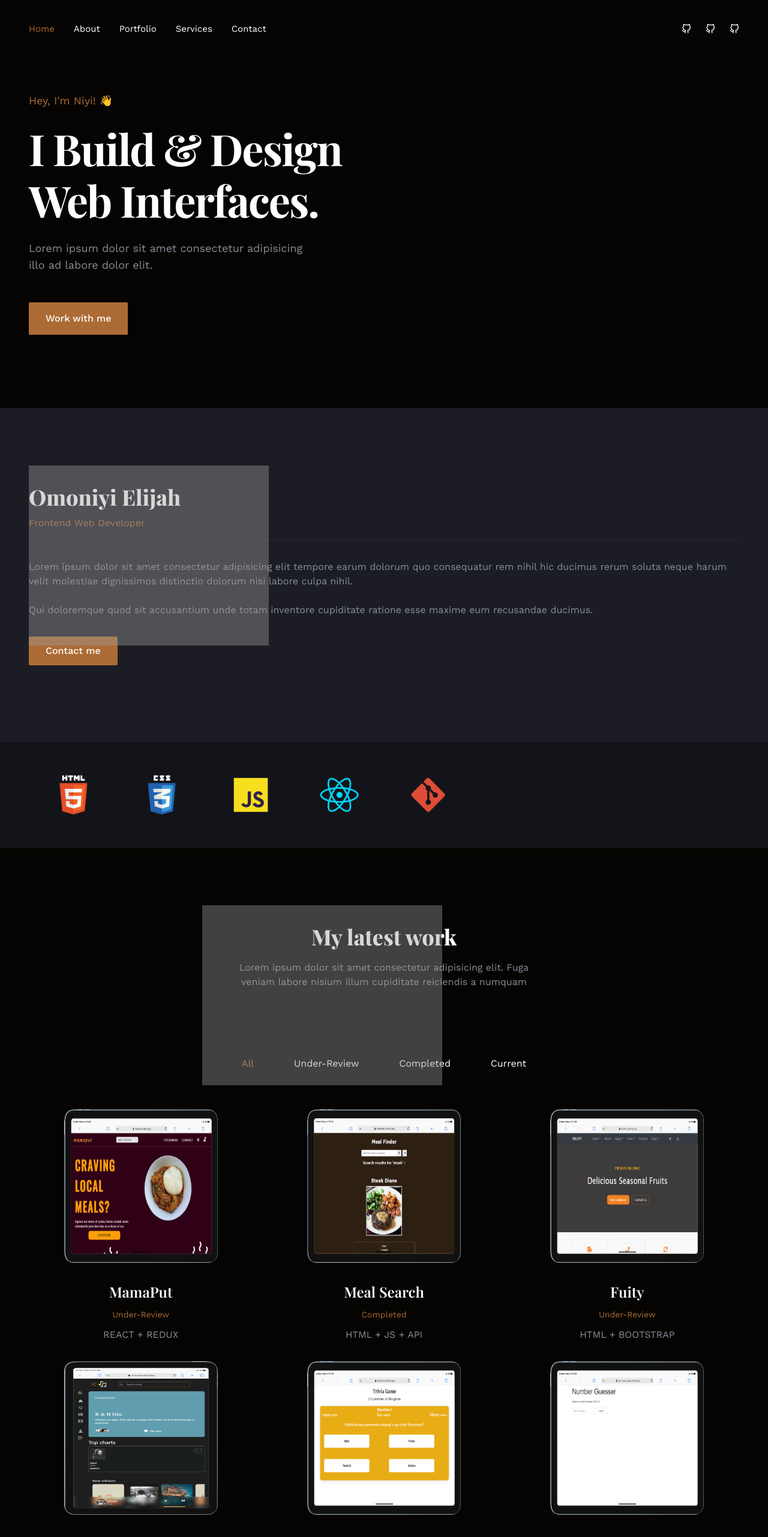
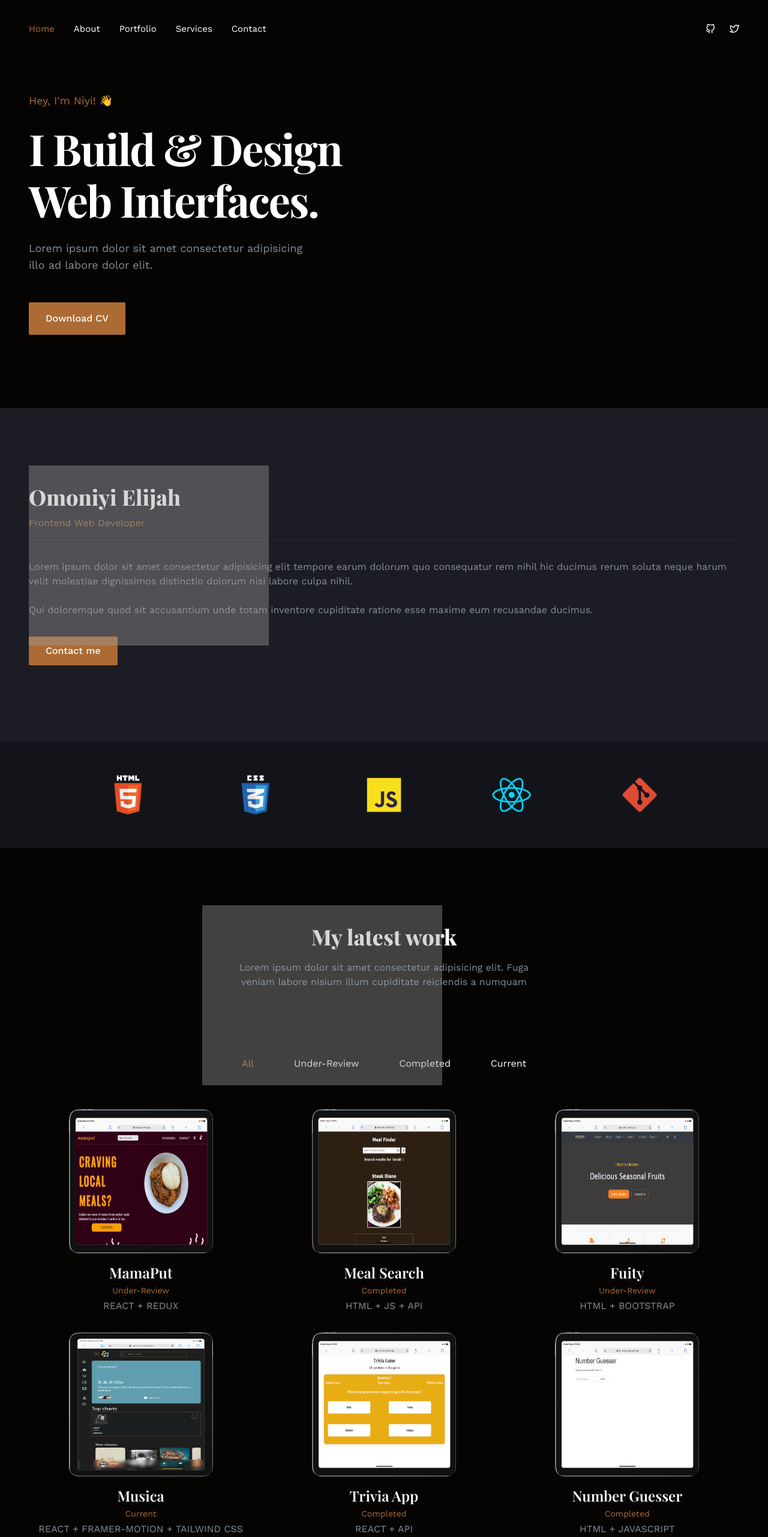
Before and after one commit to niyicodes/MyPortfolio, a React (Vite) app: page / in a window 1280 px wide. Shown: the top 2562 px of the page at 60% size. Built offline with nearby package versions, Linux system fonts and the light colour scheme; grey boxes are pictures that could not be loaded; a web font is replaced by a local one.

Commit message:
more changes

```diff
--- a/package.json
+++ b/package.json
@@ -13,6 +13,7 @@
     "react": "^18.2.0",
     "react-dom": "^18.2.0",
     "react-icons": "^4.6.0",
+    "react-router-dom": "^6.4.2",
     "react-scroll": "^1.8.8"
   },
   "devDependencies": {
--- a/src/Components/Footer.jsx
+++ b/src/Components/Footer.jsx
@@ -1,10 +1,6 @@
 import React from 'react';
+import Socials from './Socials';
 
-// import social data
-// import { social } from '../data';
-
-// import logo
-// import Logo from '../assets/img/logo.svg';
 
 const Footer = () => {
   return (
@@ -12,14 +8,7 @@ const Footer = () => {
       <div className='container mx-auto'>
         <div className='flex flex-col lg:flex-row space-y-6 lg:space-y-0 items-center justify-between'>
           <div className='flex space-x-6 items-center justify-center'>
-            {/* {social.map((item, index) => {
-              const { href, icon } = item;
-              return (
-                <a className='text-accent text-base' href={href} key={index}>
-                  {icon}
-                </a>
-              );
-            })} */}
+            <Socials />
           </div>
           <div>
             {/* <img src={Logo} alt='' /> */}
--- a/src/Components/Header.jsx
+++ b/src/Components/Header.jsx
@@ -31,7 +31,7 @@ const Header = () => {
           <Nav />
         </div>
         {/* Socials */}
-        <div className='hidden lg:block'>
+        <div className='hidden md:block'>
           <Socials />
         </div>
         {/* nav mobile*/}
--- a/src/Components/Hero.jsx
+++ b/src/Components/Hero.jsx
@@ -1,4 +1,4 @@
-import React from 'react';
+import React from "react";
 
 // import woman image
 // import WomanImg from '../assets/img/banner-woman2.webp';
@@ -6,25 +6,28 @@ import React from 'react';
 const Hero = () => {
  return (
   <section
-      id='home'
-      className='lg:h-[85vh] flex items-center bg-primary lg:bg-cover lg:bg-center lg:bg-no-repeat py-32 lg:py-0 overflow-hidden'
+   id="home"
+   className="lg:h-[85vh] flex items-center bg-primary lg:bg-cover lg:bg-center lg:bg-no-repeat py-32 lg:py-0 overflow-hidden"
   >
-      <div className='container mx-auto h-full'>
-        <div className='flex items-center h-full pt-8'>
-          <div className='flex-1 flex flex-col items-center lg:items-start'>
-            <p className='text-lg text-accent text-md mb-[22px]'>
-              Hey, I'm Niyi! 👋
-            </p>
-            <h1 className='text-4xl leading-[44px] md:text-5xl md:leading-tight lg:text-7xl lg:leading-[1.2] font-bold md:tracking-[-2px]'>
+   <div className="container mx-auto h-full">
+    <div className="flex items-center h-full pt-8">
+     <div className="flex-1 flex flex-col items-center lg:items-start">
+      <p className="text-lg text-accent text-md mb-[22px]">Hey, I'm Niyi! 👋</p>
+      <h1 className="text-4xl leading-[44px] md:text-5xl md:leading-tight lg:text-7xl lg:leading-[1.2] font-bold md:tracking-[-2px]">
        I Build & Design <br /> Web Interfaces.
       </h1>
-            <p className='pt-4 pb-8 md:pt-6 md:pb-12 max-w-[480px] text-lg text-center lg:text-left'>
-              Lorem ipsum dolor sit amet consectetur adipisicing illo ad labore
-              dolor elit.
+      <p className="pt-4 pb-8 md:pt-6 md:pb-12 max-w-[480px] text-lg text-center lg:text-left">
+       Lorem ipsum dolor sit amet consectetur adipisicing illo ad labore dolor
+       elit.
       </p>
-            <button className='btn btn-md bg-accent hover:bg-secondary-hover md:btn-lg transition-all'>
-              Work with me
-            </button>
+      <a
+       target="_blank"
+       className="btn btn-md bg-accent hover:bg-secondary-hover md:btn-lg transition-all"
+       href="https://drive.google.com/file/d/1vqHQQ8Jv6QrSRXsio4TIuInGzqrmMpSI/view?usp=sharing"
+       download
+      >
+       Download CV
+      </a>
      </div>
      {/* <div className='hidden lg:flex flex-1 justify-end items-end h-full'>
             <img src={WomanImg} alt='' />
--- a/src/Components/Project.jsx
+++ b/src/Components/Project.jsx
@@ -3,11 +3,17 @@ import React from "react";
 const Project = ({ item }) => {
  return (
   <div key={item.id} className="flex flex-col items-center text-center">
-   <div className="mb-8">
-    <img className="rounded-2xl w-64 h-64 object-fill" src={item.image} alt="" />
+   <div className="mb-4">
+    <img
+     className="rounded-2xl w-60 h-60 object-fill"
+     src={item.image}
+     alt=""
+    />
    </div>
-   <h3 className="text-2xl font-semibold capitalize mb-3">{item.name}</h3>
-   <p className="capitalize text-accent text-sm mb-3">{item.category}</p>
+   <a href={item.link} target="_blank" rel="nofollow">
+    <h3 className="text-2xl font-semibold capitalize mb-1">{item.name}</h3>
+   </a>
+   <p className="capitalize text-accent text-sm mb-1">{item.category}</p>
    <p className="text-base max-w-md">{item.stack}</p>
   </div>
  );
--- a/src/Components/Projects.jsx
+++ b/src/Components/Projects.jsx
@@ -33,7 +33,7 @@ const Projects = () => {
     <div>
       {/* projects nav */}
       <nav className='mb-12 max-w-xl mx-auto'>
-        <ul className='flex flex-col md:flex-row justify-evenly items-center text-white'>
+        <ul className='flex flex-row justify-evenly items-center text-white'>
           {projectsNav.map((item, index) => {
             return (
               <li
--- a/src/Components/Skills.jsx
+++ b/src/Components/Skills.jsx
@@ -8,7 +8,7 @@ const Skills = () => {
     <section className='bg-tertiary py-12'>
       <div className='container mx-auto'>
         <div
-          className='grid grid-cols-8 md:grid-flow-col'
+          className='flex justify-evenly gap-2'
         >
           {skills.map((skill, index) => {
             return (
--- a/src/Components/Socials.jsx
+++ b/src/Components/Socials.jsx
@@ -1,16 +1,20 @@
-import React from 'react';
+import React from "react";
 
 // import icons
 // import { social } from '../data';
-import {FiGithub}from 'react-icons/fi'
+import { FiGithub, FiTwitter } from "react-icons/fi";
+
 const Socials = () => {
-  return (
-    <ul className='flex space-x-6 '>
-      <li><FiGithub /></li>
-      <li><FiGithub /></li>
-      <li><FiGithub /></li>
-    </ul>
-  );
+ return (
+  <ul className="flex space-x-6 ">
+   <a href="https://github.com/niyicodes" target="_blank">
+    <FiGithub />
+   </a>
+   <a href="https://twitter.com/_theVeran" target="_blank">
+    <FiTwitter />
+   </a>
+  </ul>
+ );
 };
 
 export default Socials;
--- a/src/data.js
+++ b/src/data.js
@@ -50,70 +50,80 @@ export const projectsData = [
     image: mamaput,
     name: 'MamaPut',
     category: "under-review",
-    stack: "REACT + REDUX"
+    stack: "REACT + REDUX",
+    link: "https://mamaput.netlify.app/"
   },
   {
     id: '2',
     image: mealsearch,
     name: 'Meal Search',
     category: "completed",
-    stack: "HTML + JS + API"
+    stack: "HTML + JS + API",
+    link: "https://mealssearch.netlify.app"
   },
   {
     id: '3',
     image: niyifruity,
     name: 'Fuity',
     category: 'under-review',
-    stack: "HTML + BOOTSTRAP"
+    stack: "HTML + BOOTSTRAP",
+    link: "https://niyifruity.netlify.app/"
   },
   {
     id: '4',
     image: musica,
     name: 'Musica',
     category: 'current',
-    stack:"REACT + FRAMER-MOTION + TAILWIND CSS"
+    stack:"REACT + FRAMER-MOTION + TAILWIND CSS",
+    link: "https://niyimusica.netlify.app/"
   },
   {
     id: '5',
     image: mytrivia,
     name: 'Trivia app',
     category: 'completed',
-   stack: "REACT + API"
+   stack: "REACT + API",
+   link: "https://mytriviatrial.netlify.app/"
   },
   {
     id: '6',
     image: numguesser,
     name: 'Number Guesser',
     category: 'completed',
-    stack: "HTML + JAVASCRIPT"
+    stack: "HTML + JAVASCRIPT",
+    link: "https://niyi-numguesser.netlify.app/"
   },
   {
     id: '7',
     image: clothingdemo,
     name: 'My Clothing',
     category: '',
-    stack: "REACT + REDUX"
+    stack: "REACT + REDUX",
+    link: "https://clothingdemo.netlify.app/"
   },
   {
     id: '8',
     image: branchneat,
     name: 'Branch `n` Eat',
     category: 'completed',
-    stack: "HTML + CSS + JAVASCRIPT"
+    stack: "HTML + CSS + JAVASCRIPT",
+    link: "https://branch-n-eat.netlify.app/"
   },
   {
     id: '9',
     image: realtypro,
     name: 'Realty Pro',
     category: 'under-review',
-    stack: "HTML + CSS"
+    stack: "HTML + CSS",
+    link: "https://realtypro.netlify.app/"
   },
   {
     id: '10',
     image: budget,
     name: 'Expensify',
     category: 'under-review',
-    stack: "REACT + REDUX"
+    stack: "REACT + REDUX",
+    link: "https://budgetexpensify.netlify.app/"
   },
 ];
 
```
Also changed, not shown: 1 other file (tests, documents, lock files or other folders). Lines whose indentation alone changed are shown as unchanged.
